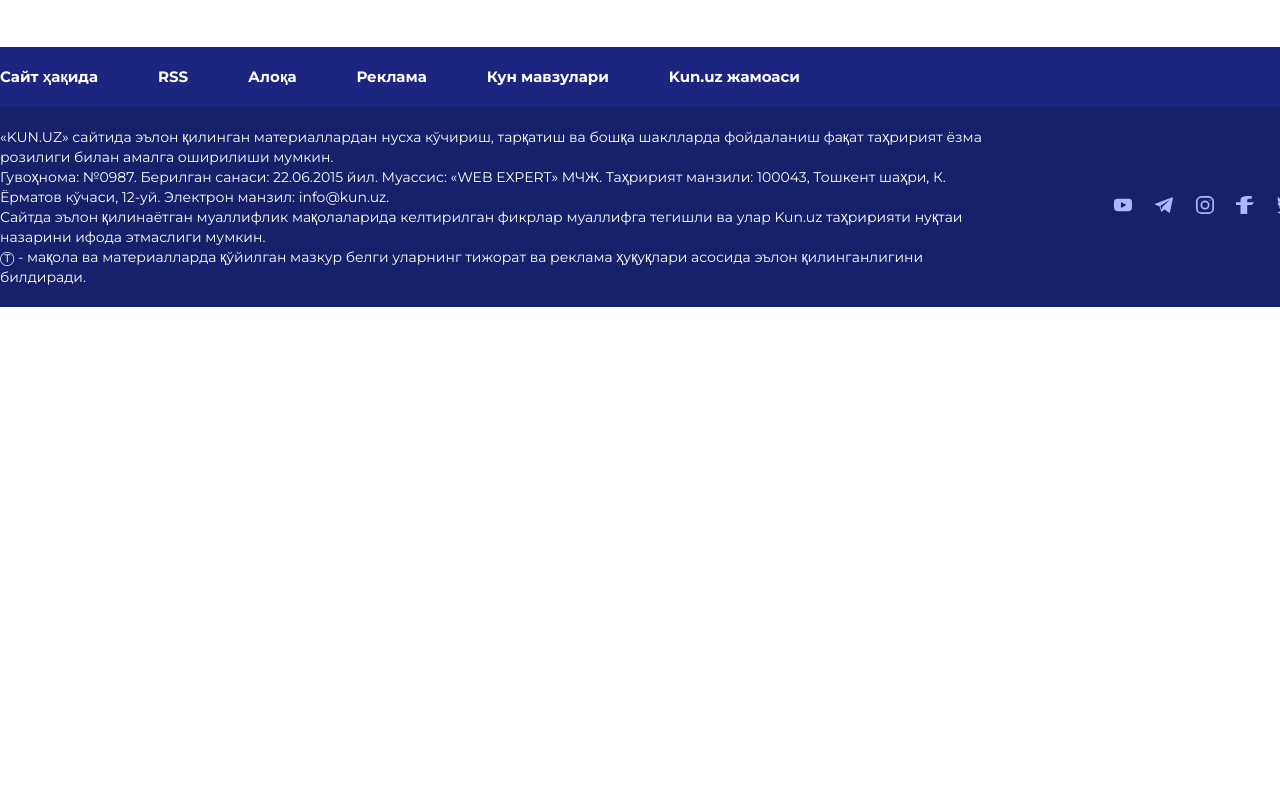
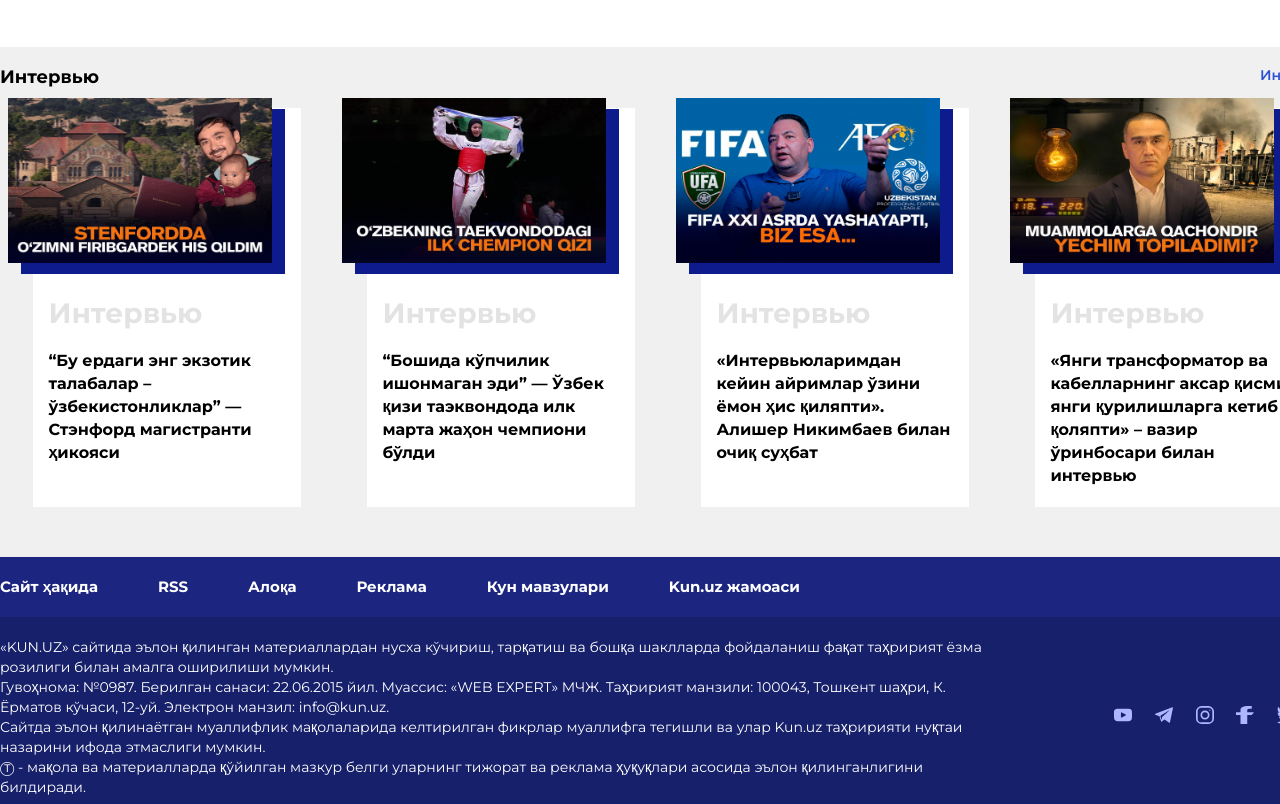
Before and after one commit to Ahmadjon2007/Kun.uz_clone, a plain HTML site: page index.html in a window 1280 px wide. Shown: the part 1993-2797 px from the top of the page. Before the commit the page ends 2300 px from the top, so only its background shows below. Drawn offline with Linux system fonts and the light colour scheme.

Commit message:
Kun.uz_clon

```diff
--- a/css/style.css
+++ b/css/style.css
@@ -305,3 +305,43 @@ footer{
 .footer-desmain{
     height: 200px;
 }
+
+/* Interview-main */
+#interview-main{
+    width: 100%;
+    background-color: #F0F0F0;
+    padding: 20px 0 50px 0;
+}
+.interview-block__link{
+    font-size: 14px;
+    font-weight: 600;
+    color: #2c51d4;
+}
+.interview-main__contents{
+    justify-content: space-around;
+}
+.imaini-content{
+    width: 20%;
+    padding: 20px 15px;
+    background-color: #fff;
+}
+.imaini-conetn__img{
+    position: relative;
+    top: -30px;
+    left: -40px;
+    width: 264px;
+    height: 165px;
+    box-shadow: 13px 11px 0px 0px #0D1B8C;
+}
+.imaini-conetn__span{
+    font-size: 28px;
+    font-weight: 700;
+    color: #e3e3e3;
+}
+.imaini-conetn__text{
+    margin-top: 20px;
+    line-height: 23px;
+    font-size: 16px;
+    font-weight: 700;
+    color: #000;
+}
--- a/index.html
+++ b/index.html
@@ -28,7 +28,7 @@
                 </div>
                 <nav class="col-8">
                     <ul class="nav-list row space-between">
-                        <li class="nav-item"><a href="#" class="nav-link">Ahmadjon</a></li>
+                        <li class="nav-item"><a href="#" class="nav-link">ЎЗБЕКИСТОН</a></li>
                         <li class="nav-item"><a href="#" class="nav-link">ЖАҲОН</a></li>
                         <li class="nav-item"><a href="#" class="nav-link">ИҚТИСОДИЁТ</a></li>
                         <li class="nav-item"><a href="#" class="nav-link">ЖАМИЯТ</a></li>
@@ -231,6 +231,38 @@
         </div>
     </section>
 
+    <section id="interview-main">
+        <div class="container">
+            <div class="block-actual row space-between">
+                <h4 class="bech__title">Интервью</h4>
+                <a class="interview-block__link" href="#">Интервью</a>
+            </div>
+            <div class="row interview-main__contents">
+                <div class="imaini-content__1 imaini-content">
+                    <img class="imaini-conetn__img" src="img/interview-1.jpg" alt="interview-img">
+                    <span class="imaini-conetn__span">Интервью</span>
+                    <p class="imaini-conetn__text">“Бу ердаги энг экзотик талабалар – ўзбекистонликлар” — Стэнфорд магистранти ҳикояси</p>
+                </div>
+                <div class="imaini-content__2 imaini-content">
+                    <img class="imaini-conetn__img" src="img/interview-2.jpg" alt="interview-img">
+                    <span class="imaini-conetn__span">Интервью</span>
+                    <p class="imaini-conetn__text">“Бошида кўпчилик ишонмаган эди” — Ўзбек қизи таэквондода илк марта жаҳон чемпиони бўлди</p>
+                </div>
+                <div class="imaini-content__3 imaini-content">
+                    <img class="imaini-conetn__img" src="img/interview-3.jpg" alt="interview-img">
+                    <span class="imaini-conetn__span">Интервью</span>
+                    <p class="imaini-conetn__text">«Интервьюларимдан кейин айримлар ўзини ёмон ҳис қиляпти». Алишер Никимбаев билан очиқ суҳбат</p>
+                </div>
+                <div class="imaini-content__4 imaini-content">
+                    <img class="imaini-conetn__img" src="img/interview-4.jpg" alt="interview-img">
+                    <span class="imaini-conetn__span">Интервью</span>
+                    <p class="imaini-conetn__text">«Янги трансформатор ва кабелларнинг аксар қисми янги қурилишларга кетиб қоляпти» – вазир ўринбосари билан интервью</p>
+                </div>
+            </div>
+        </div>
+    </section>
+
+
     <footer>
         <div class="footer-nav__header align-ic">
             <div class="container">
```
Also changed, not shown: img/interview-1.jpg (added), img/interview-2.jpg (added), img/interview-3.jpg (added), img/interview-4.jpg (added).
